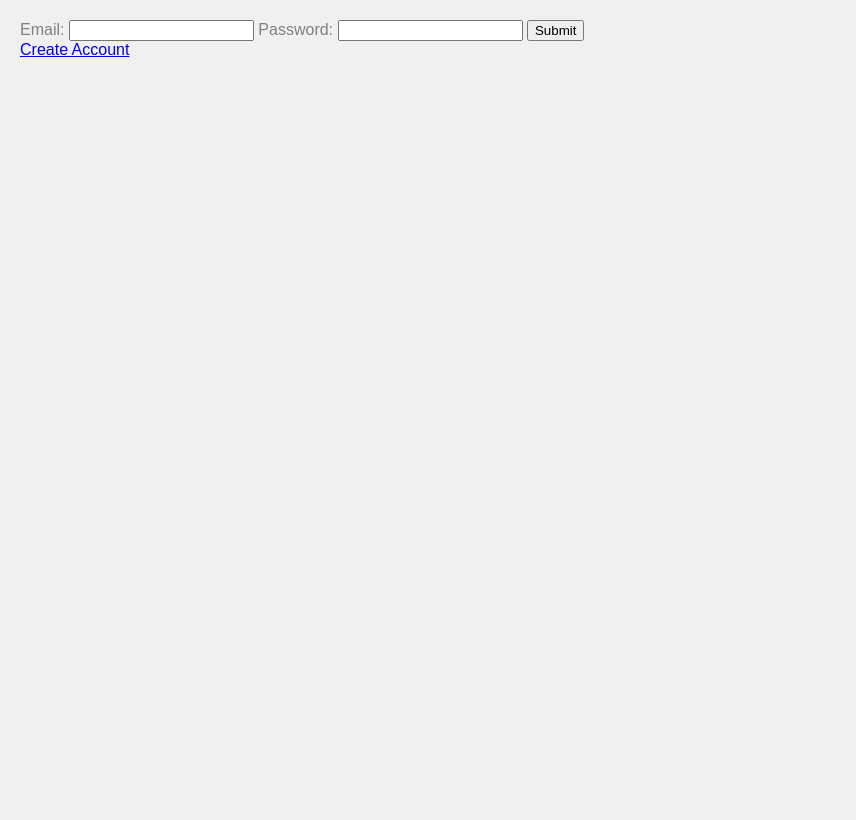
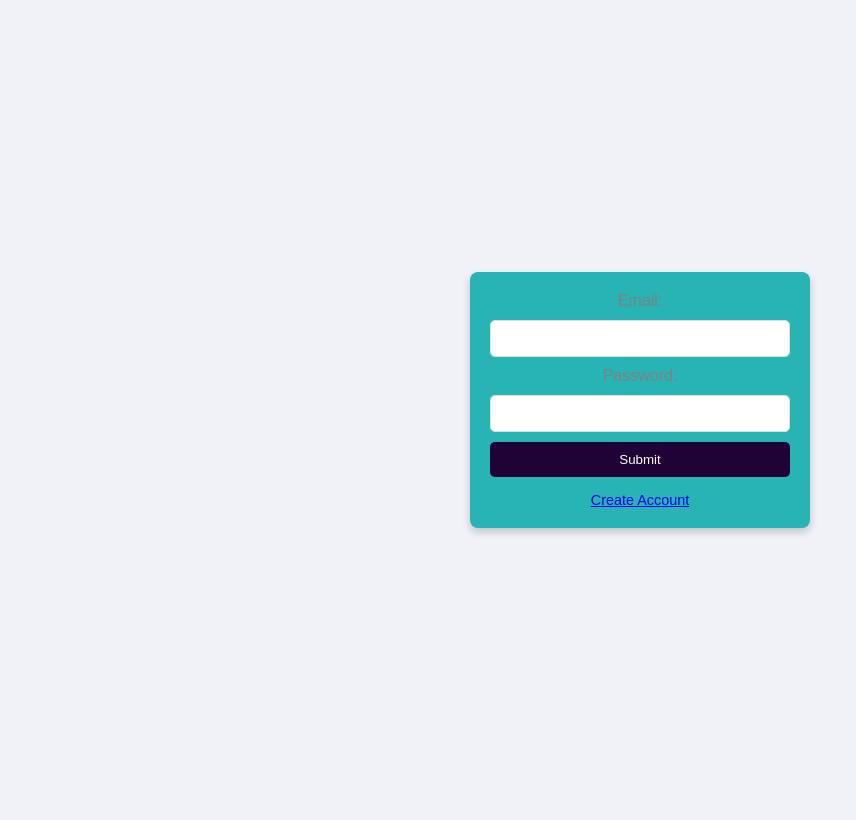
Before and after one commit to connormckellips/YMCA, a PHP site: page /login.php in a window 1280 px wide. Shown: the whole page, without its empty margins (0-856 px from the left). Before the commit the page ends 57 px from the top, so only its background shows below. Run offline with PHP 8.4, Linux system fonts and the light colour scheme.

Commit message:
Update login.php

```diff
--- a/login.php
+++ b/login.php
@@ -5,10 +5,65 @@
     <meta name="viewport" content="width=device-width, initial-scale=1.0">
     <link rel="stylesheet" href="styles.css">
     <title>Login</title>
+    <style>
+
+        body, html {
+            height: 100%;
+            margin: 0;
+            display: flex;
+            justify-content: center;
+            align-items: center;
+            background-color: #f0f2f5;
+            font-family: Arial, sans-serif;
+        }
+
+        .login-container {
+            width: 300px;
+            padding: 20px;
+            background-color: #28b3b5;
+            box-shadow: 0px 4px 8px rgba(0, 0, 0, 0.2);
+            border-radius: 8px;
+            text-align: center;
+        }
+
+        .login-container label,
+        .login-container input {
+            display: block;
+            width: 100%;
+            margin-bottom: 10px;
+        }
+
+        .login-container input[type="text"],
+        .login-container input[type="password"] {
+            padding: 10px;
+            border: 1px solid #ddd;
+            border-radius: 5px;
+            box-sizing: border-box;
+        }
+
+        .login-container input[type="submit"] {
+            background-color: #1f0236;
+            color: white;
+            padding: 10px;
+            border: none;
+            border-radius: 5px;
+            cursor: pointer;
+            width: 100%;
+        }
+
+        .login-container input[type="submit"]:hover {
+            background-color: #45a049;
+        }
+
+        .create-account {
+            margin-top: 15px;
+            display: block;
+            font-size: 0.9em;
+        }
+    </style>
 </head>
 <body>
-   <div>
-        <!-- Change action to "process_login.php" to handle login in PHP -->
+   <div class="login-container">
         <form action="process_login.php" method="POST">
             <label for="email">Email:</label>
             <input type="text" id="email" name="email" required>
@@ -18,14 +73,7 @@
 
             <input type="submit" value="Submit">
         </form>
+        <a href="createAccount.php" class="create-account">Create Account</a>
    </div>
-   <div>
-        <a href="createAccount.php">Create Account</a>
-   </div>
-
-   <!-- Optional: Display error message if login fails -->
-   <?php if (isset($_GET['error']) && $_GET['error'] == 'invalid_credentials'): ?>
-       <p style="color: red;">Invalid email or password. Please try again.</p>
-   <?php endif; ?>
 </body>
 </html>
```
